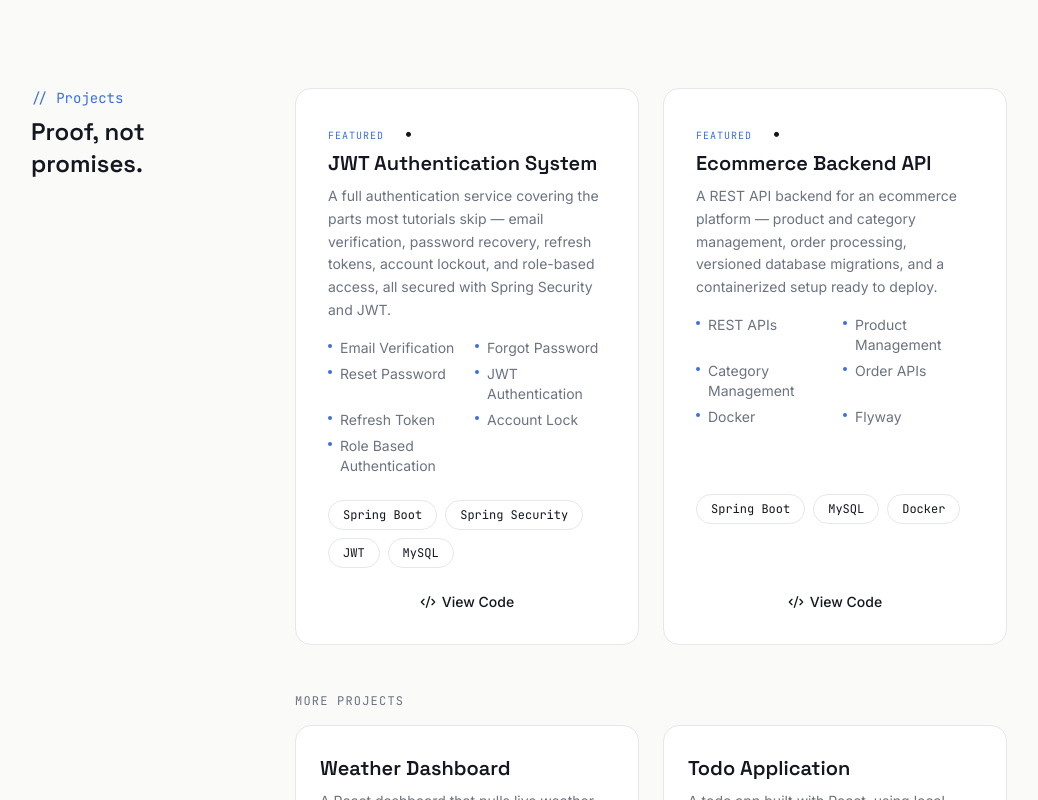
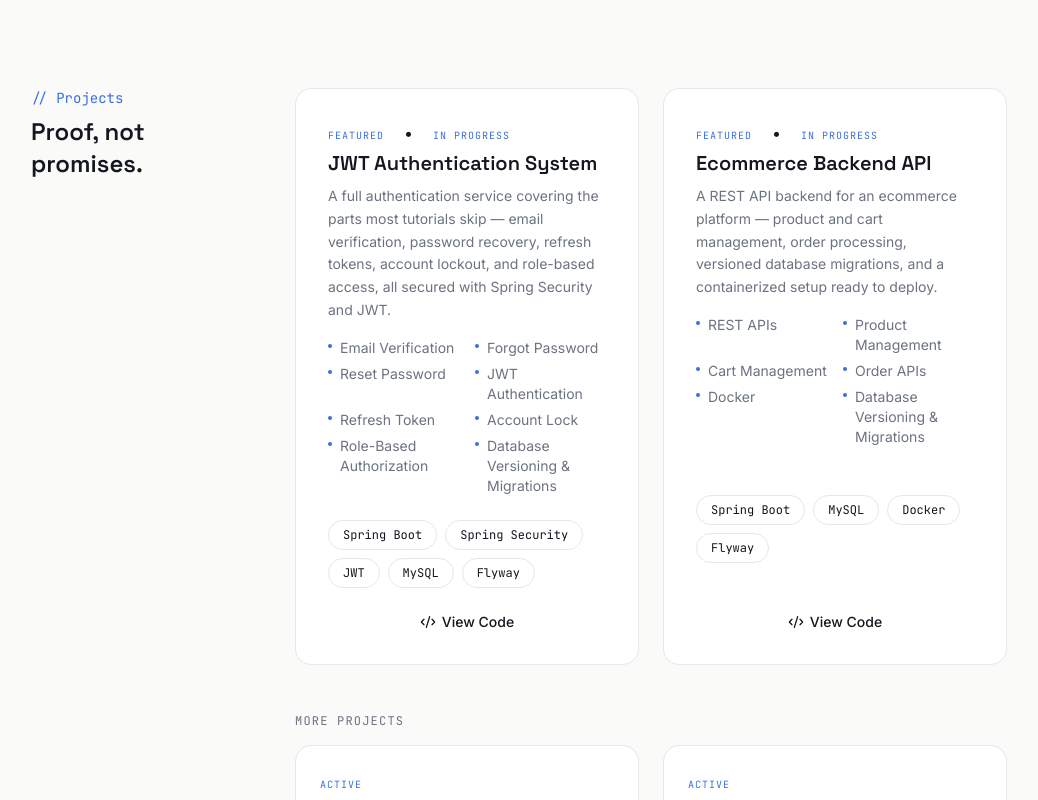
Before and after one commit to aathi1412/personal-portfolio, a React (Vite) app: page / in a window 1280 px wide. Shown: the part 1800-2600 px from the top of the page, without its empty margins (121-1159 px from the left). Built offline with nearby package versions, Linux system fonts and the light colour scheme.

Commit message:
feat(projects): Add Project Status
- Added status field to each project
- Added live link to each project
- Updated project features and technologies

```diff
--- a/src/data/projects.js
+++ b/src/data/projects.js
@@ -13,27 +13,32 @@ export const projects = [
       'JWT Authentication',
       'Refresh Token',
       'Account Lock',
-      'Role Based Authentication',
+      'Role-Based Authorization',
+      'Database Versioning & Migrations',
     ],
-    tech: ['Spring Boot', 'Spring Security', 'JWT', 'MySQL'],
+    tech: ['Spring Boot', 'Spring Security', 'JWT', 'MySQL', 'Flyway'],
     githubUrl: 'https://github.com/aathi1412/authentication-system',
     featured: true,
+    status: 'In Progress',
+    live: ''
   },
   {
     title: 'Ecommerce Backend API',
     description:
-      'A REST API backend for an ecommerce platform — product and category management, order processing, versioned database migrations, and a containerized setup ready to deploy.',
+      'A REST API backend for an ecommerce platform — product and cart management, order processing, versioned database migrations, and a containerized setup ready to deploy.',
     features: [
       'REST APIs',
       'Product Management',
-      'Category Management',
+      'Cart Management',
       'Order APIs',
       'Docker',
-      'Flyway',
+      'Database Versioning & Migrations',
     ],
-    tech: ['Spring Boot', 'MySQL', 'Docker'],
+    tech: ['Spring Boot', 'MySQL', 'Docker', 'Flyway'],
     githubUrl: 'https://github.com/aathi1412/ecommerce-API',
     featured: true,
+    status: 'In Progress',
+    live: ''
   },
   {
     title: 'Weather Dashboard',
@@ -43,6 +48,8 @@ export const projects = [
     tech: ['React', 'OpenWeather API'],
     githubUrl: 'https://github.com/aathi1412/Weather-Dashboard',
     featured: false,
+    status: 'active',
+    live: 'https://zoro-weather-dashboard.netlify.app/'
   },
   {
     title: 'Todo Application',
@@ -52,5 +59,7 @@ export const projects = [
     tech: ['React', 'Local Storage'],
     githubUrl: 'https://github.com/aathi1412/Todo-List-Project',
     featured: false,
+    status: 'active',
+    live: ''
   },
 ];
```
